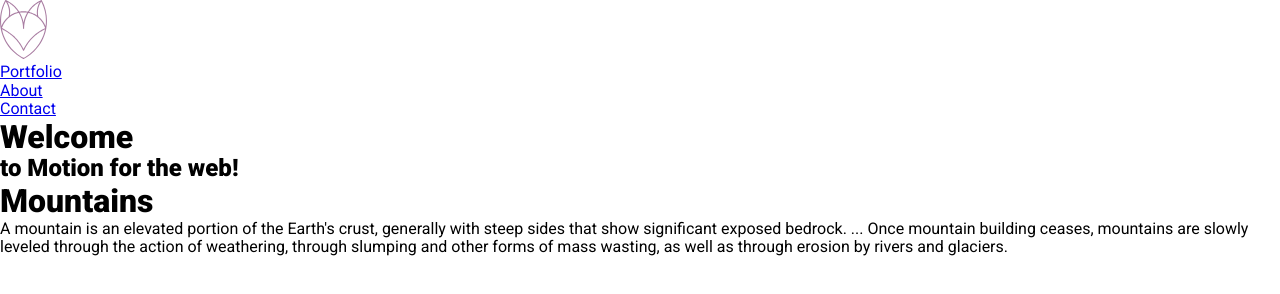
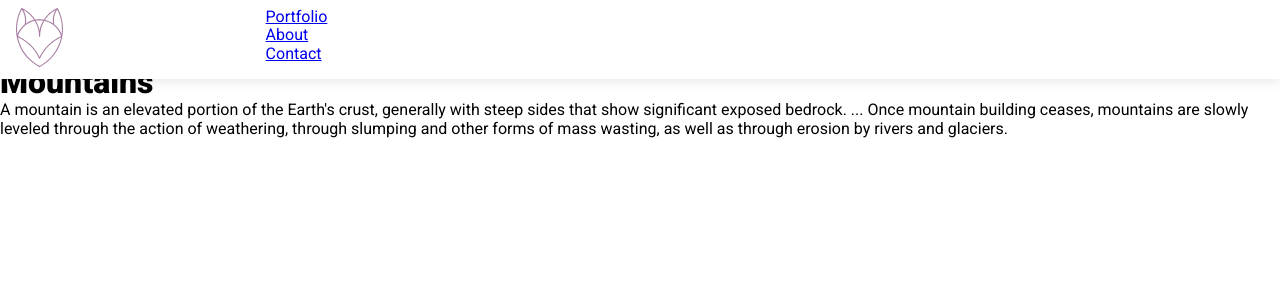
Before and after one commit to matthewbruner/Motion-F21-AM, a website: page deploy/index.html in a window 1280 px wide. Drawn offline with nearby package versions, Linux system fonts and the light colour scheme; files that its build step writes are made by us from their sources.

Commit message:
header css

```diff
--- a/dev/scss/layout/_header.scss
+++ b/dev/scss/layout/_header.scss
@@ -1,3 +1,14 @@
 /* =============
     Header
 ============= */
+header{
+    position: fixed;
+    width: 100%;
+    background-color: $white;
+    filter: drop-shadow(0px 2px 6px rgba(0, 0, 0, 0.1));
+    >div{
+        display: grid;
+        grid-template-columns: 20% auto;
+        padding: 8px 16px;
+    }
+}
```
